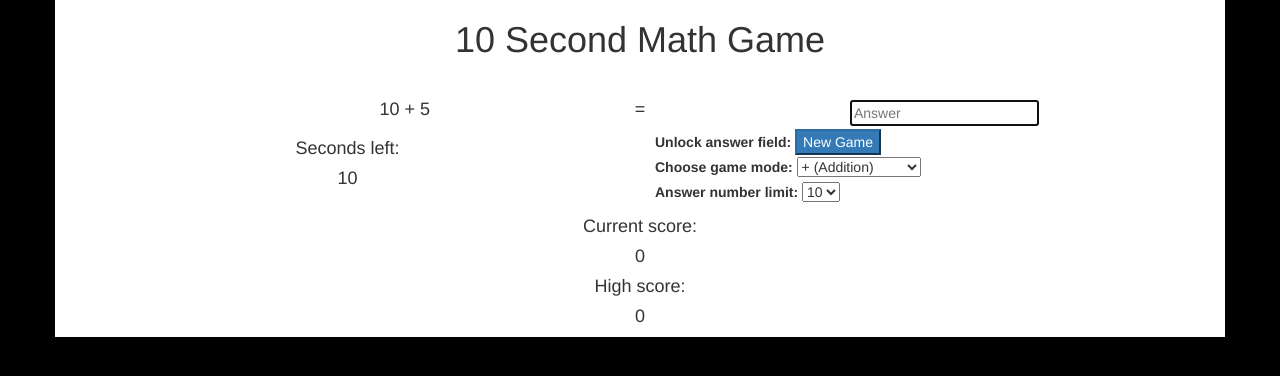
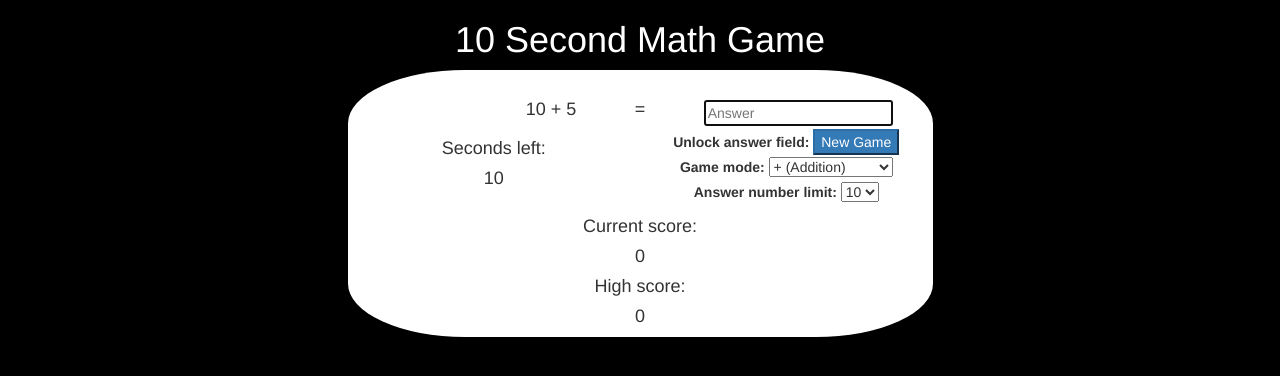
Before and after one commit to darksaber9999/ten-second-game, a plain HTML site: page index.html in a window 1280 px wide. Drawn offline with nearby package versions, Linux system fonts and the light colour scheme.

Commit message:
UI updates

```diff
--- a/index.html
+++ b/index.html
@@ -16,35 +16,36 @@
 <body>
   <div class="container">
     <div class="row">
-      <div class="col-xs-12">
-        <h1 id="title" class="text-center">10 Second Math Game</h1>
+      <h1 id="title" class="text-center">10 Second Math Game</h1>
+      <div class="col-xs-12 col-sm-10 col-sm-offset-1 col-md-8 col-md-offset-2 col-lg-6 col-lg-offset-3"
+        id="game-wrapper">
         <div class="row">
           <div class="col-xs-12">
             <div class="row">
               <br>
-              <div class="col-xs-4 text-right" id="equation-wrapper">
+              <div class="col-xs-5 text-right" id="equation-wrapper">
                 <h4 id="equation">
                   <!-- Equation will display here -->
                 </h4>
               </div>
-              <div class="col-xs-4 text-center" id="equals-sign">
+              <div class="col-xs-2 text-center" id="equals-sign">
                 <h4>=</h4>
               </div>
-              <div class="col-xs-4" id="answer-input-wrapper">
+              <div class="col-xs-5" id="answer-input-wrapper">
                 <input class="" id="answer-input" placeholder="Answer" autofocus>
               </div>
               <div class="col-xs-6 text-center" id="timer">
                 <h4 id="timer-title">Seconds left:</h4>
                 <h4 id="timer-value">10</h4>
               </div>
-              <div class="col-xs-6" id="game-controls">
+              <div class="col-xs-6 text-center" id="game-controls">
                 <div class="row">
                   <div class="col-xs-12" id="new-game-wrapper">
                     <label for="new-game">Unlock answer field: </label>
                     <button name="new-game" class="btn-primary" id="new-game" disabled="true">New Game</button>
                   </div>
                   <div class="col-xs-12" id="game-mode-wrapper">
-                    <label for="game-mode">Choose game mode: </label>
+                    <label for="game-mode">Game mode: </label>
                     <select name="game-mode" id="game-mode">
                       <option value="+">+ (Addition)</option>
                       <option value="-">- (Subtraction)</option>
--- a/style.css
+++ b/style.css
@@ -2,15 +2,15 @@ body {
   background-color: black;
 }
 
-.container {
+#game-wrapper {
   background-color: white;
+  border-radius: 20%;
 }
 
 #answer-input {
   margin-top: 10px;
 }
 
-#equation-wrapper, #equals-sign, #answer-input-wrapper {
-  border-top: 2px black;
-  border-bottom: 2px black;
+#title {
+  color: white;
 }
```
